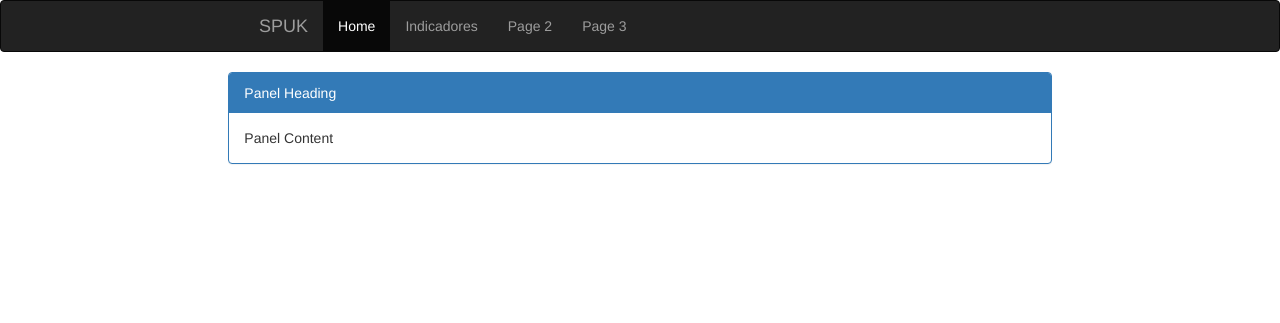
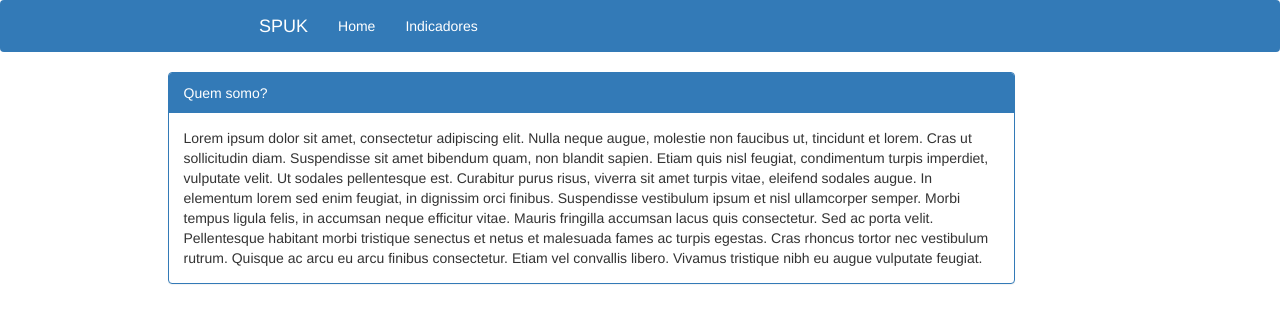
Before and after one commit to kms2/spukexplore, a PHP site: page / in a window 1280 px wide. Shown: the top 323 px of the page. Run offline with PHP 8.4, Linux system fonts and the light colour scheme.

Commit message:
Ajustes modularizacao

```diff
--- a/index.php
+++ b/index.php
@@ -7,18 +7,21 @@ include('navbar.html');
 
 <html>
 <body>
+ 	<div class="container">
+   		<div class="row">
+			<div class="col-md-1"></div>
+			  <div class="col-md-9">
+				<div class="panel-group">
+				  <div class="panel panel-primary">
+				  	<div class="panel-heading">Quem somo?</div>
+				    <div class="panel-body">Lorem ipsum dolor sit amet, consectetur adipiscing elit. Nulla neque augue, molestie non faucibus ut, tincidunt et lorem. Cras ut sollicitudin diam. Suspendisse sit amet bibendum quam, non blandit sapien. Etiam quis nisl feugiat, condimentum turpis imperdiet, vulputate velit. Ut sodales pellentesque est. Curabitur purus risus, viverra sit amet turpis vitae, eleifend sodales augue. In elementum lorem sed enim feugiat, in dignissim orci finibus. Suspendisse vestibulum ipsum et nisl ullamcorper semper. Morbi tempus ligula felis, in accumsan neque efficitur vitae. Mauris fringilla accumsan lacus quis consectetur. Sed ac porta velit. Pellentesque habitant morbi tristique senectus et netus et malesuada fames ac turpis egestas. Cras rhoncus tortor nec vestibulum rutrum. Quisque ac arcu eu arcu finibus consectetur. Etiam vel convallis libero. Vivamus tristique nibh eu augue vulputate feugiat.</div>
+				  </div>
+				</div>
 
-<div class="col-md-2"></div>
-  <div class="col-md-8">
-<div class="panel-group">
-  <div class="panel panel-primary">
-  	<div class="panel-heading">Panel Heading</div>
-    <div class="panel-body">Panel Content</div>
-  </div>
-</div>
-<div class="col-md-2"></div>
-
-
+			  </div>
+			<div class="col-md-1"></div>
+		</div>
+	<div>
 </body>
 
 </html>
--- a/navbar.html
+++ b/navbar.html
@@ -1,7 +1,33 @@
 <!DOCTYPE html>
+<style>
+
+.navbar-custom {
+    background-color:#337ab7;
+    color:#2ECD71;
+    border-radius:0;
+}
+
+.navbar-custom .navbar-nav > li > a {
+    color:#fff;
+}
+.navbar-custom .navbar-nav > .active > a, .navbar-nav > .active > a:hover, .navbar-nav > .active > a:focus {
+    color: #ffffff;
+    background-color:#5C8EB9 ;
+}
+
+.navbar-custom li a:hover{
+  color: #337ab7;
+  background-color:#2ECD71;
+}
+.navbar-custom .navbar-brand {
+    color:#ffffff;
+}
+
+</style>
+
 <html lang="en">
 <head>
-  <title>Bootstrap Case</title>
+  <title>SPUK</title>
   <meta charset="utf-8">
   <meta name="viewport" content="width=device-width, initial-scale=1">
   <link rel="stylesheet" href="http://maxcdn.bootstrapcdn.com/bootstrap/3.3.6/css/bootstrap.min.css">
@@ -10,7 +36,7 @@
 </head>
 <body>
 
-<nav class="navbar navbar-inverse">
+<nav class="navbar navbar-custom">
   <div class="col-md-2"></div>
   <div class="col-md-8">
   <div class="container-fluid">
@@ -18,10 +44,8 @@
       <a class="navbar-brand" href="#">SPUK</a>
     </div>
     <ul class="nav navbar-nav">
-      <li class="active"><a href="index.php">Home</a></li>
+      <li><a href="index.php">Home</a></li>
       <li><a href="indicadores.php">Indicadores</a></li>
-      <li><a href="#">Page 2</a></li>
-      <li><a href="#">Page 3</a></li>
     </ul>
   </div>
 </div>
```
Also changed, not shown: indicadores.php (+9 -1 lines), lib/querys.php (added, +15 -0 lines), requisicao.php (+3 -4 lines).
